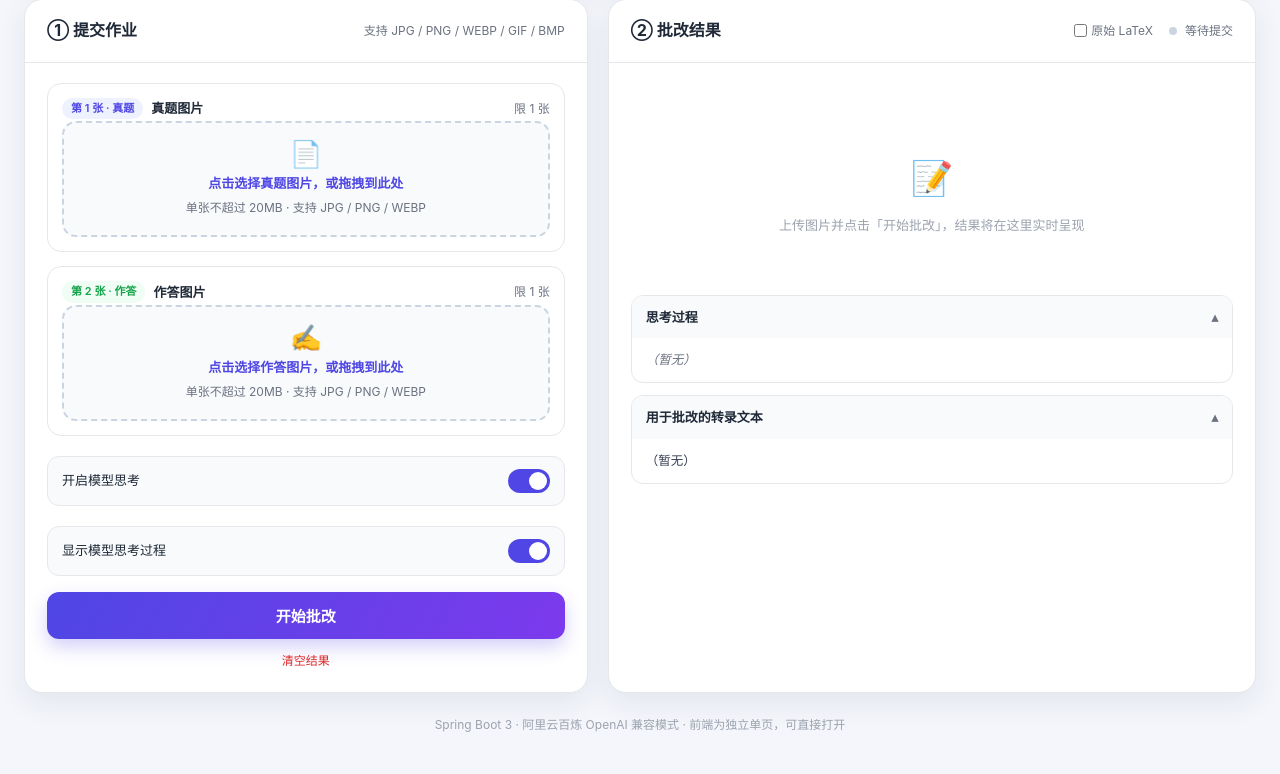
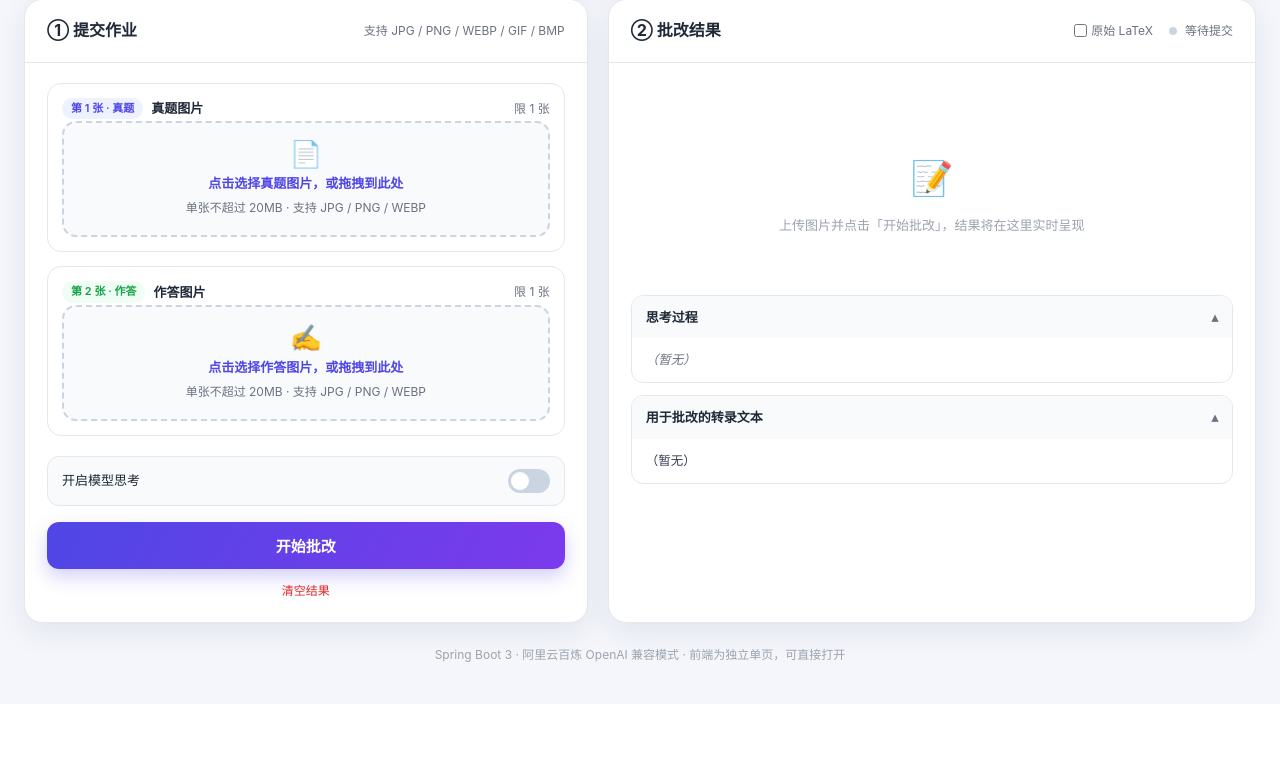
Before and after one commit to dubaolei0/ai-grade-new, a Spring Boot app: page / in a window 1280 px wide. Shown: the part 234-1008 px from the top of the page. After the commit the page ends 896 px from the top, so only its background shows below. Run offline with Spring Boot 4, Linux system fonts and the light colour scheme.

Commit message:
阿里：是否开启模型思考，改为默认关闭

```diff
--- a/src/main/resources/static/index.html
+++ b/src/main/resources/static/index.html
@@ -301,7 +301,7 @@
 
         <div class="options" id="enableThinkingRow">
           <span>开启模型思考</span>
-          <label class="switch"><input type="checkbox" id="enableThinking" checked><span class="slider"></span></label>
+          <label class="switch"><input type="checkbox" id="enableThinking"><span class="slider"></span></label>
         </div>
         <div class="options" id="showThinkingRow">
           <span>显示模型思考过程</span>
```
